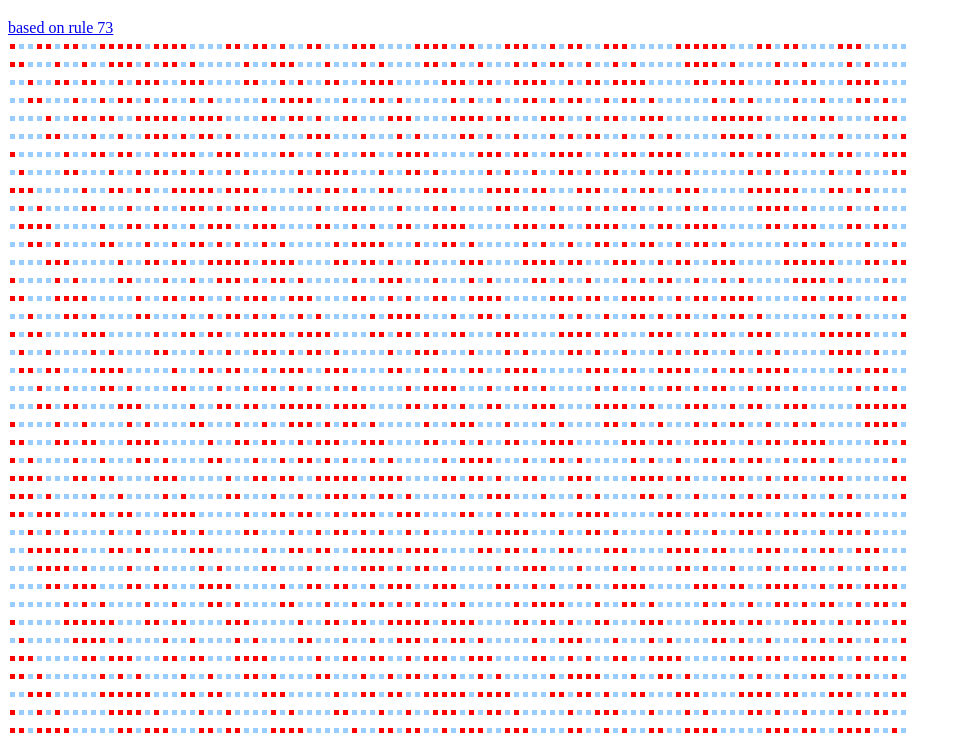
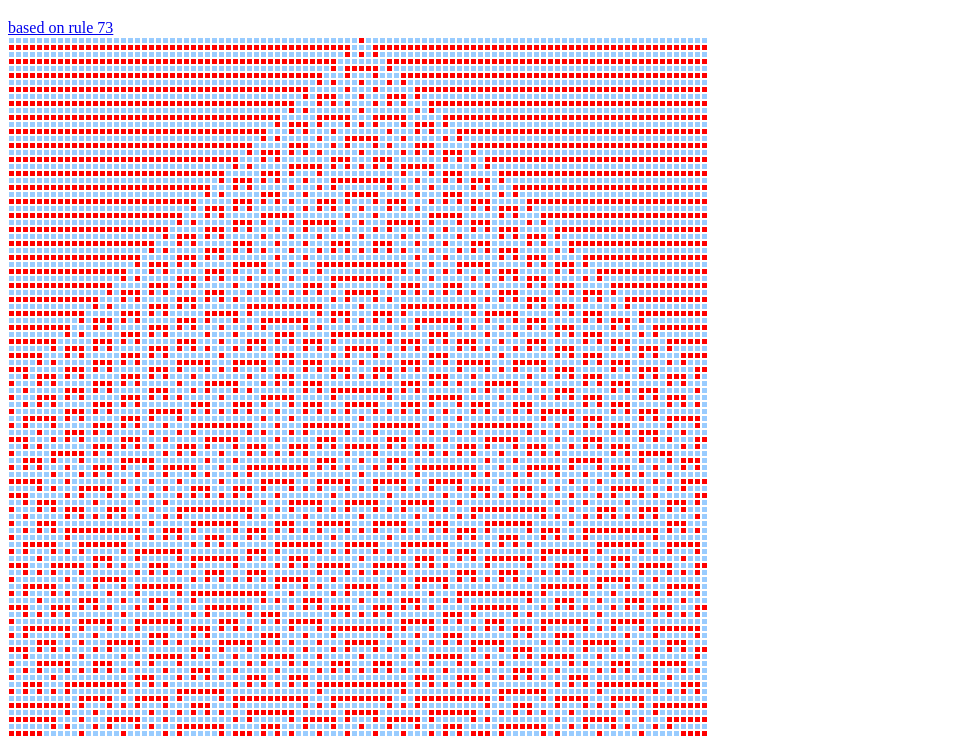
Before and after one commit to psenger/elementary-cellular-automata, a plain HTML site: page index.html in a window 1280 px wide. Shown: the part 61-798 px from the top of the page, without its empty margins (0-961 px from the left). Drawn offline with Linux system fonts and the light colour scheme.

Commit message:
Made it functional

```diff
--- a/index.html
+++ b/index.html
@@ -4,10 +4,17 @@
         <meta charset="UTF-8">
         <title>Elementary Cellular Automata</title>
         <style>
+            body * {
+                padding: 0px;
+            }
+            .row {
+                margin: 0px;
+                line-height: 0;
+            }
             .row div {
                 height: 5px;
                 width: 5px;
-                margin: 2px;
+                margin: 1px;
                 display: inline-block;
             }
             .row div.active {
@@ -22,31 +29,44 @@
         <main>
             <h1>Elementary Cellular Automata</h1>
             <a href="http://atlas.wolfram.com/01/01/73/">based on rule 73</a>
-            <div class="automaton">
+            <div id="automaton">
                 <div class="row"></div>
             </div>
         </main>
         <script>
-          let randomBinary = () => {
+
+          const randomBinary = () => {
             let max = 1,
                 min = 0;
             return Math.floor(Math.random() * ( max - min + 1 ));
           };
 
-          for (let i = 0; i < 100; i++) {
-            let div = document.createElement('div');
-            document.querySelector('.row').appendChild(div);
-          }
-
-          let randomizeRow = (rowDiv) => {
-            for (let i = 0; i < rowDiv.childNodes.length; i++) {
-              let div = rowDiv.childNodes[i];
-              div.classList.add(randomBinary() ? 'inactive' : 'active');
+          const initializeRow = (size, createDiv, row) => {
+            for (let i = 0; i < size; i++) {
+              let div = createDiv();
+              row.appendChild(div);
             }
           };
 
-          randomizeRow(document.querySelector('.row'));
+          const seedRow = (rowDiv, state) => {
+            Array.from(rowDiv.childNodes).map( state )
+          };
 
+
+          const randomSeed = ( div )=> {
+            div.classList.add( randomBinary() ? 'inactive' : 'active');
+          };
+
+          const centerActiveSeed = ( div, i, arr ) => {
+            const middle = arr.length/2;
+            if ( i === middle ) {
+              div.classList.add( 'active');
+            } else {
+              div.classList.add( 'inactive'  );
+            }
+          };
+
+          let checkState = (cellDiv) => cellDiv.classList.contains('active') ? 1 : 0;
 
           let processRow = (rowDiv, parentRow) => {
             for (let i = 0; i < rowDiv.childNodes.length; i++) {
@@ -54,56 +74,81 @@
               let prevSelf = parentRow.childNodes[i];
               let leftSibling = prevSelf.previousElementSibling || parentRow.childNodes[parentRow.childNodes.length - 1];
               let rightSibling = prevSelf.nextElementSibling    || parentRow.childNodes[0];
-//              console.log('leftSibling', leftSibling);
-//              console.log('prevSelf', prevSelf);
-//              console.log('rightSibling', rightSibling);
-
-              if (isActive(leftSibling) && isActive(prevSelf) && isActive(rightSibling)) { // first rule
-                setIsActive(target, false);
-              } else if (isActive(leftSibling) && isActive(prevSelf) && !isActive(rightSibling)) { // second rule
-                setIsActive(target, true);
-              } else if (isActive(leftSibling) && !isActive(prevSelf) && isActive(rightSibling)) { // third rule
-                setIsActive(target, false);
-              } else if (isActive(leftSibling) && !isActive(prevSelf) && !isActive(rightSibling)) {  // fourth rule
-                setIsActive(target, false);
-              } else if (!isActive(leftSibling) && isActive(prevSelf) && isActive(rightSibling)) { // fifth rule
-                setIsActive(target, true);
-              } else if (!isActive(leftSibling) && isActive(prevSelf) && !isActive(rightSibling)) { // sixth rule
-                setIsActive(target, false);
-              } else if (isActive(leftSibling) && isActive(prevSelf) && !isActive(rightSibling)) { // seventh rule
-                setIsActive(target, false);
-              } else if (!isActive(leftSibling) && !isActive(prevSelf) && !isActive(rightSibling)) { // eighth rule
-                setIsActive(target, true);
-              }
+              let check = applyRules.bind(null, target, leftSibling, prevSelf, rightSibling);
+              //  based on rule 73
+              //  http://atlas.wolfram.com/01/01/73/
+              check([1, 1, 1], 0);
+              check([1, 1, 0], 1);
+              check([1, 0, 1], 0);
+              check([1, 0, 0], 0);
+              check([0, 1, 1], 1);
+              check([0, 1, 0], 0);
+              check([0, 0, 1], 0);
+              check([0, 0, 0], 1);
             }
           };
 
-          isActive = (cellDiv) => cellDiv.classList.contains('active');
-          setIsActive = (cellDiv, isActive) => {
-            if ( ! isActive ) {
+          // needs to be a function, not arrow function because of binding.
+          function applyRules( target, leftSibling, prevSelf, rightSibling, rule, state ) {
+            let result = ( checkState(leftSibling) === rule[0] && checkState(prevSelf) === rule[1] && checkState(rightSibling) === rule[2] )
+            if ( result ) setState(target,state)
+          }
+
+          const setActive = (cellDiv) => {
             cellDiv.classList.add('active');
             cellDiv.classList.remove('inactive');
-            } else {
+          };
+
+          const setInActive = (cellDiv) => {
             cellDiv.classList.remove('active');
             cellDiv.classList.add('inactive');
+          };
+
+          const setState = (cellDiv, state) => {
+            if (state===1) {
+              setActive(cellDiv)
+            } else {
+              setInActive(cellDiv)
             }
-          }
+          };
 
-          let duplicateRow = () => {
+          const duplicateRow = (n, baseDivLocator ) => {
+            for (let i = 0; i < n; i++) {
               let allRows = document.querySelectorAll('.row');
               let lastRow = allRows[allRows.length - 1];
               let clone = lastRow.cloneNode(true);
-            document
-              .querySelector('.automaton')
-              .appendChild(clone);
-
+              baseDivLocator().appendChild(clone);
               processRow(clone, lastRow);
+            }
           };
 
-          for (let i = 0; i < 200   ; i++) {
-            duplicateRow();
+          const reset = () => {
+            let automaton = document.getElementById('automaton');
+            while(automaton.firstChild) {
+              automaton.removeChild(automaton.firstChild);
             }
+            let row  = document.createElement('div');
+            row.classList.add('row');
+            automaton.appendChild(row);
+          };
 
+          const randomRowStart = () => {
+            reset();
+            initializeRow(100, () => document.createElement('div'), document.querySelector('.row'));
+            seedRow(document.querySelector('.row'), randomSeed);
+            duplicateRow(200, () => document.getElementById('automaton'));
+          };
+
+          const centerRowStart = () => {
+            reset();
+            initializeRow(100, ()=>document.createElement('div'), document.querySelector('.row') );
+            seedRow(document.querySelector('.row'), centerActiveSeed );
+            duplicateRow(200, ()=> document.getElementById('automaton') );
+          };
+
+          centerRowStart();
+          setInterval(randomRowStart,2000);
+          setInterval(centerRowStart,4000);
 
         </script>
     </body>
```
Lines whose indentation alone changed are shown as unchanged.
